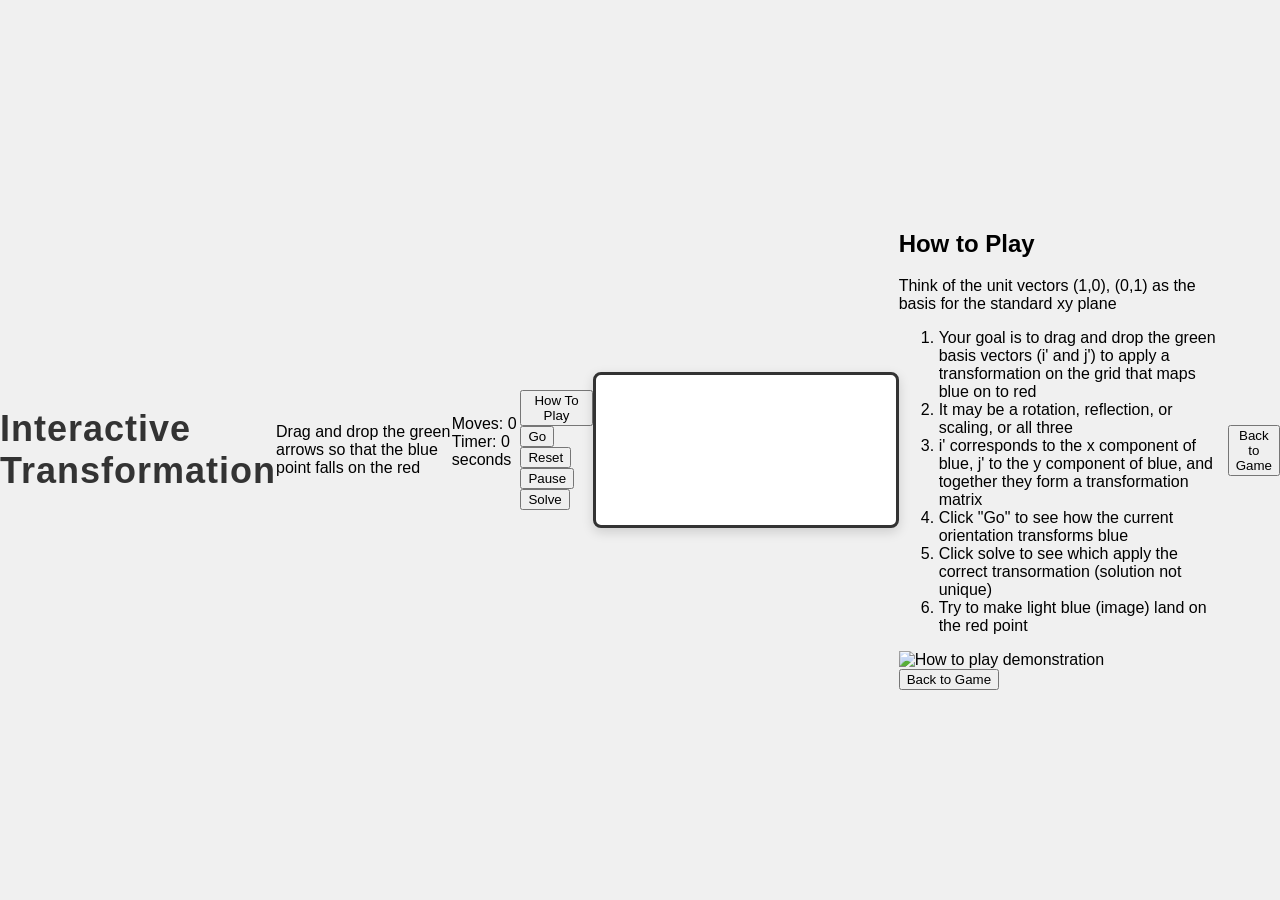
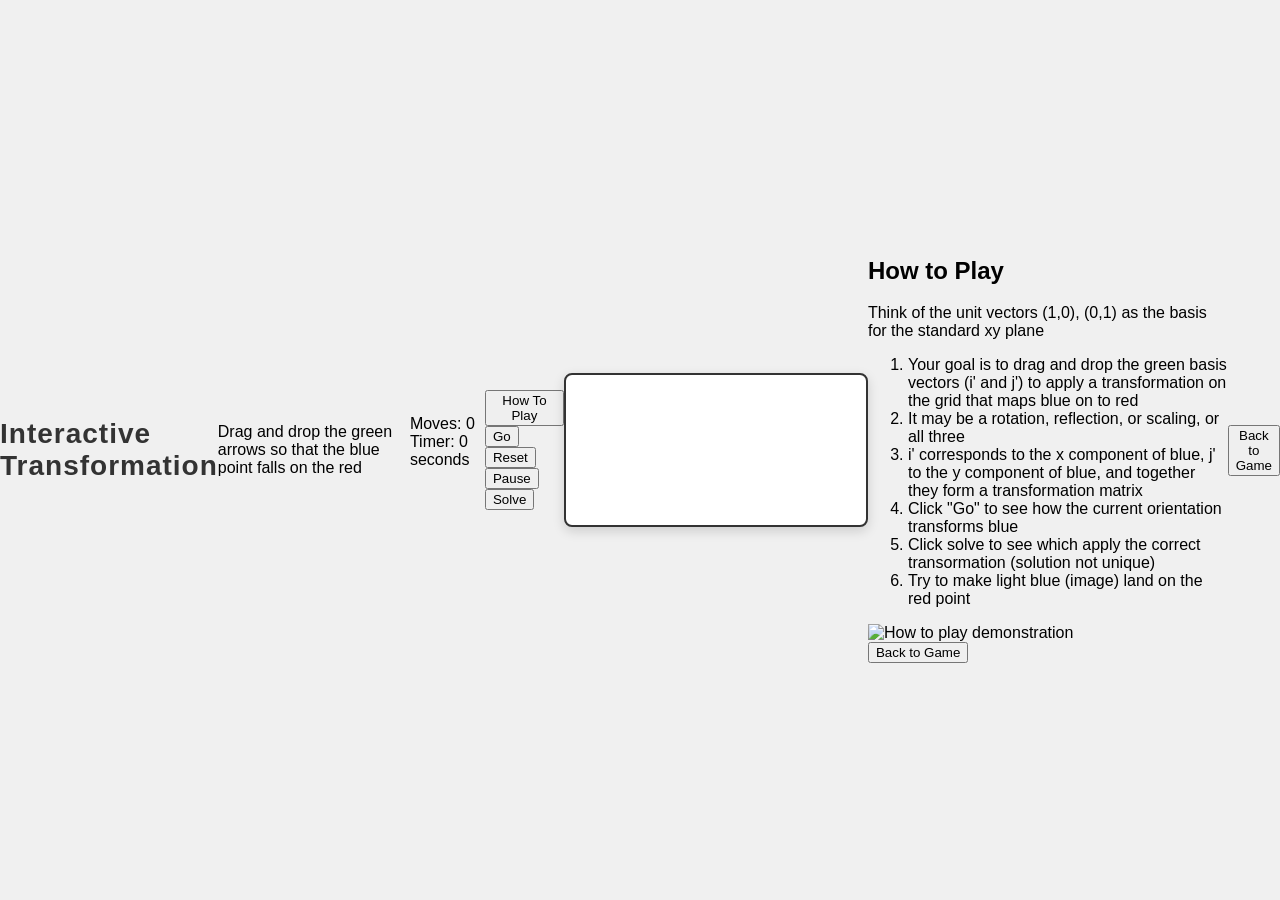

Update styles.css

--- a/styles.css
+++ b/styles.css
@@ -283,3 +283,70 @@ body.modal-open .mobile-controls {
   .modal-content h3 { font-size: 16px; }
   .modal-content li { font-size: 12px; }
 }
+
+/* ===== DESKTOP ONLY: fit everything on one screen ===== */
+@media (min-width: 1025px) {
+  body { overflow: hidden; }
+  .container {
+    flex-direction: row;
+    align-items: center;
+    justify-content: space-between;
+    height: 100vh;
+    max-width: 1200px;
+    padding: 12px;
+    gap: 16px;
+    box-sizing: border-box;
+  }
+  .left-section {
+    width: 24%;
+    text-align: center;
+    display: flex;
+    flex-direction: column;
+    justify-content: center;
+    gap: 12px;
+    padding: 0 8px;
+  }
+  .center-section {
+    width: 52%;
+    display: flex;
+    align-items: center;
+    justify-content: center;
+  }
+  .right-section {
+    width: 24%;
+    display: flex;
+    flex-direction: column;
+    align-items: center;
+    justify-content: center;
+    gap: 10px;
+    height: 100%;
+    padding: 0 8px;
+    box-sizing: border-box;
+    overflow: visible;
+  }
+  h1 { font-size: 28px; margin: 0; }
+  .game-title { font-size: 16px; margin: 6px 0; }
+  #message { font-size: 16px; margin: 6px 0; min-height: 22px; }
+  canvas {
+    max-height: calc(100vh - 160px);
+    height: auto;
+    width: auto;
+    margin: 6px 0;
+    border-width: 2px;
+  }
+  .controls {
+    width: 100%;
+    display: flex;
+    flex-direction: column;
+    align-items: center;
+    gap: 8px;
+    margin: 0;
+  }
+  .game-button {
+    padding: 10px 14px;
+    font-size: 14px;
+    border-radius: 6px;
+    box-shadow: 0 2px 4px rgba(0,0,0,0.15);
+  }
+  .mobile-controls { display: none !important; }
+}
